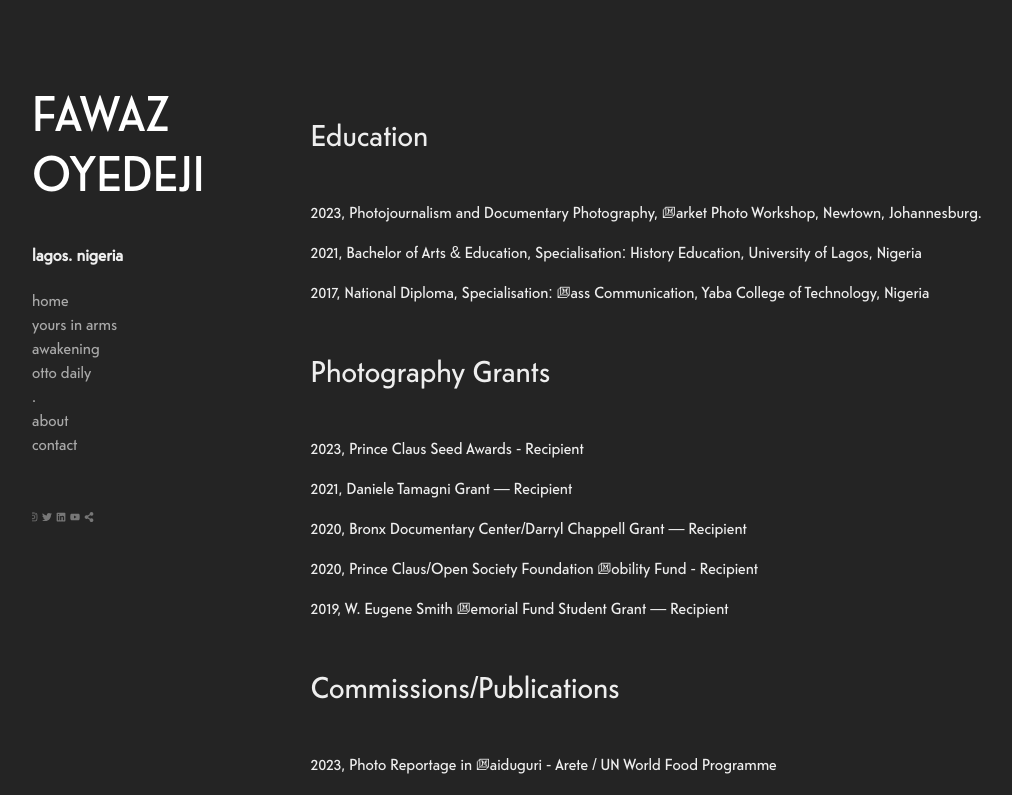
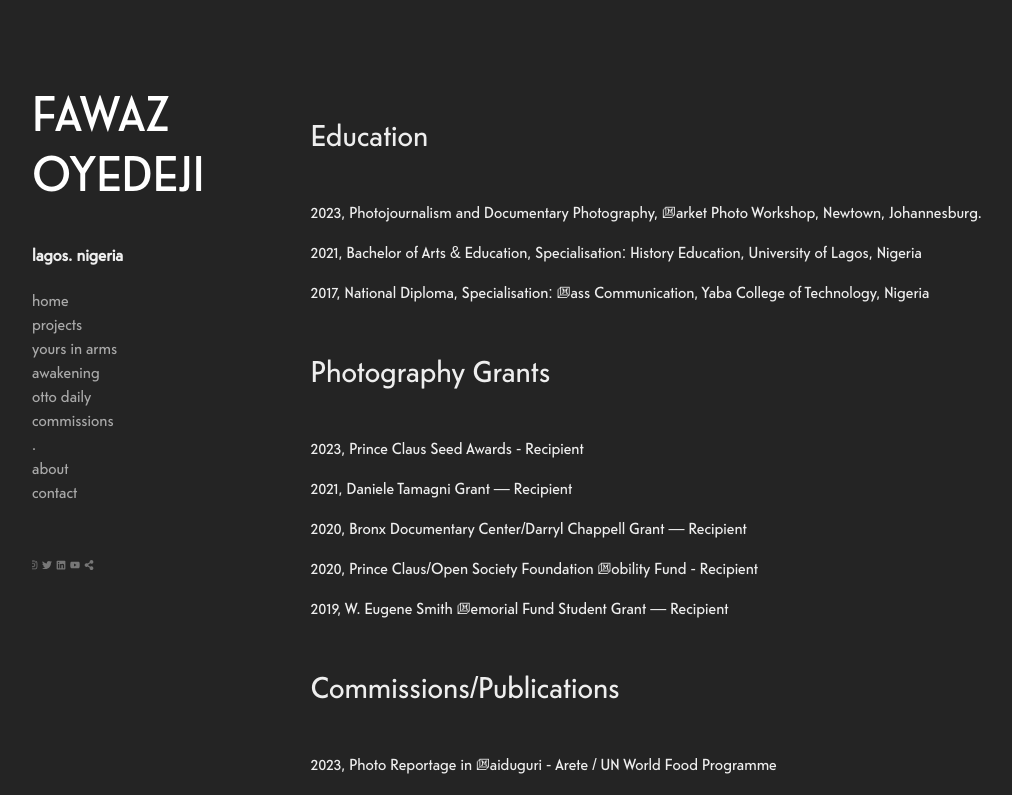
Before and after one commit to zainaboyedeji/fawazoyedeji, a React (Create React App) app: page /cv in a window 1280 px wide. Shown: the top 795 px of the page, without its empty margins (28-1040 px from the left). Built offline with nearby package versions, Linux system fonts and the light colour scheme.

Commit message:
unhide sections

```diff
--- a/src/components/mobile_nav/index.jsx
+++ b/src/components/mobile_nav/index.jsx
@@ -20,7 +20,7 @@ function MobileNav() {
                                 home
                             </NavLink>
                         </li>
-                        <li className="item hidden">
+                        <li className="item">
                             <NavLink to="/projects" activeclassname="active">
                                 projects
                             </NavLink>
@@ -40,7 +40,7 @@ function MobileNav() {
                                 otto daily
                             </NavLink>
                         </li>
-                        <li className="item hidden">
+                        <li className="item">
                             <NavLink to="/commissions" activeclassname="active">
                                 commissions
                             </NavLink>
--- a/src/components/sidebar/index.jsx
+++ b/src/components/sidebar/index.jsx
@@ -24,7 +24,7 @@ function SideBar() {
                                 home
                             </NavLink>
                         </li>
-                        <li className="item hidden">
+                        <li className="item">
                             <NavLink to="/projects" activeclassname="active">
                                 projects
                             </NavLink>
@@ -44,7 +44,7 @@ function SideBar() {
                                 otto daily
                             </NavLink>
                         </li>
-                        <li className="item hidden">
+                        <li className="item">
                             <NavLink to="/commissions" activeclassname="active">
                                 commissions
                             </NavLink>
```
